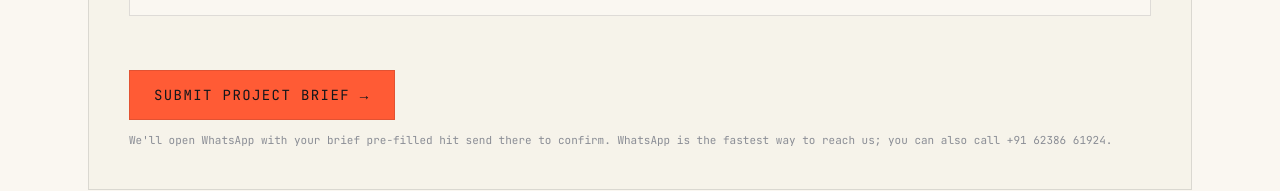
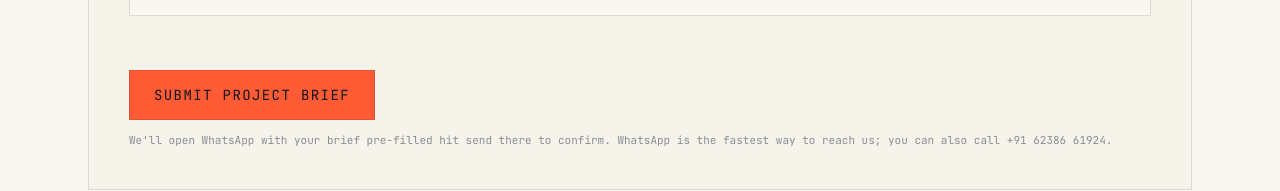
Before and after one commit to mishabvibes/eclyze-static, a Next.js app: page / in a window 1280 px wide. Shown: the part 5903-6094 px from the top of the page. Built offline with nearby package versions, Linux system fonts and the light colour scheme.

Commit message:
update design things

```diff
--- a/components/IntakeForm.tsx
+++ b/components/IntakeForm.tsx
@@ -114,11 +114,10 @@
                       type="button"
                       key={opt}
                       onClick={() => toggleRequirement(opt)}
-                      className={`font-mono text-xs uppercase tracking-wider px-4 py-2 border transition-colors ${
-                        active
-                          ? "bg-navy text-invert-ink border-navy"
-                          : "border-line-strong text-ink-muted hover:border-navy hover:text-navy"
-                      }`}
+                      className={`font-mono text-xs uppercase tracking-wider px-4 py-2 border transition-colors ${active
+                        ? "bg-navy text-invert-ink border-navy"
+                        : "border-line-strong text-ink-muted hover:border-navy hover:text-navy"
+                        }`}
                     >
                       {opt}
                     </button>
@@ -187,7 +186,7 @@
                 type="submit"
                 className="font-mono text-sm uppercase tracking-widest bg-coral text-coral-ink px-6 py-3.5 border border-coral hover:bg-bg-invert hover:text-invert-ink hover:border-bg-invert transition-colors"
               >
-                Submit Project Brief →
+                Submit Project Brief
               </button>
               <p className="mt-3 font-mono text-[11px] text-ink-faint">
                 We&apos;ll open WhatsApp with your brief pre-filled hit
```
